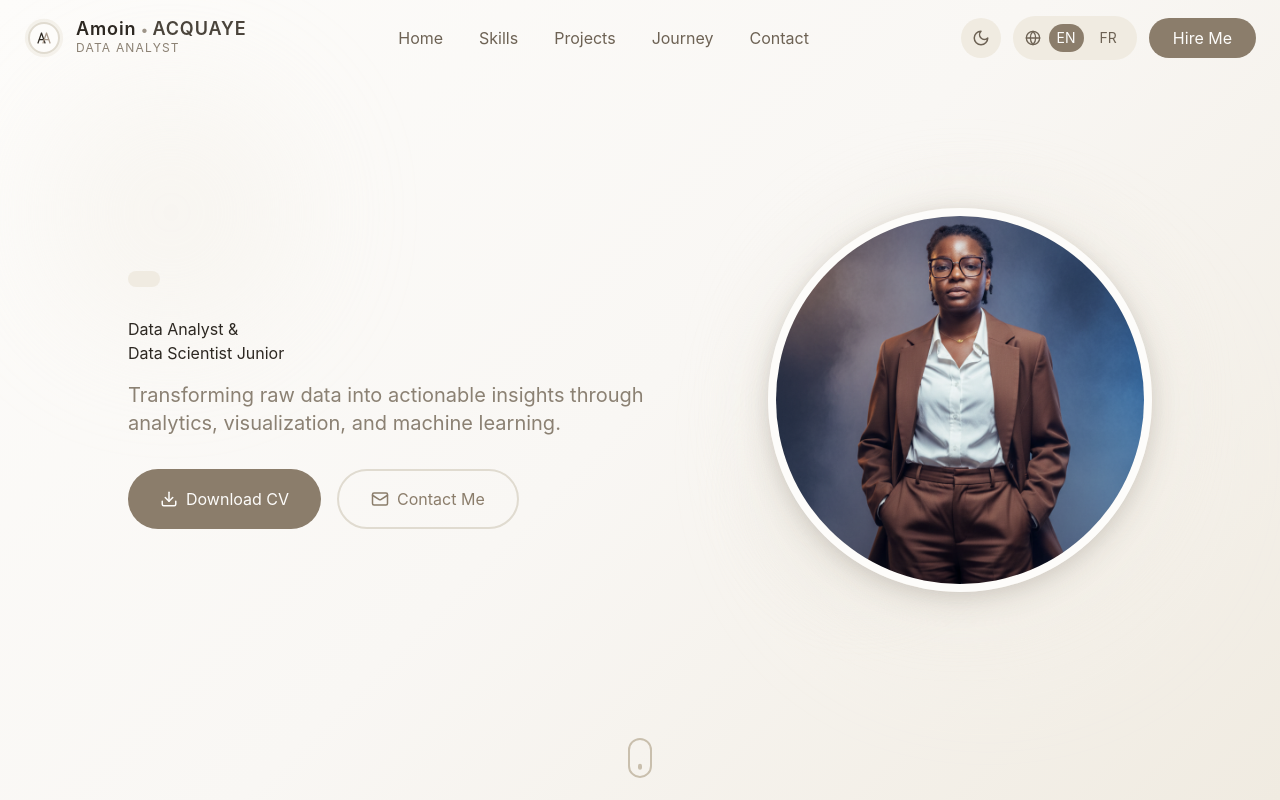
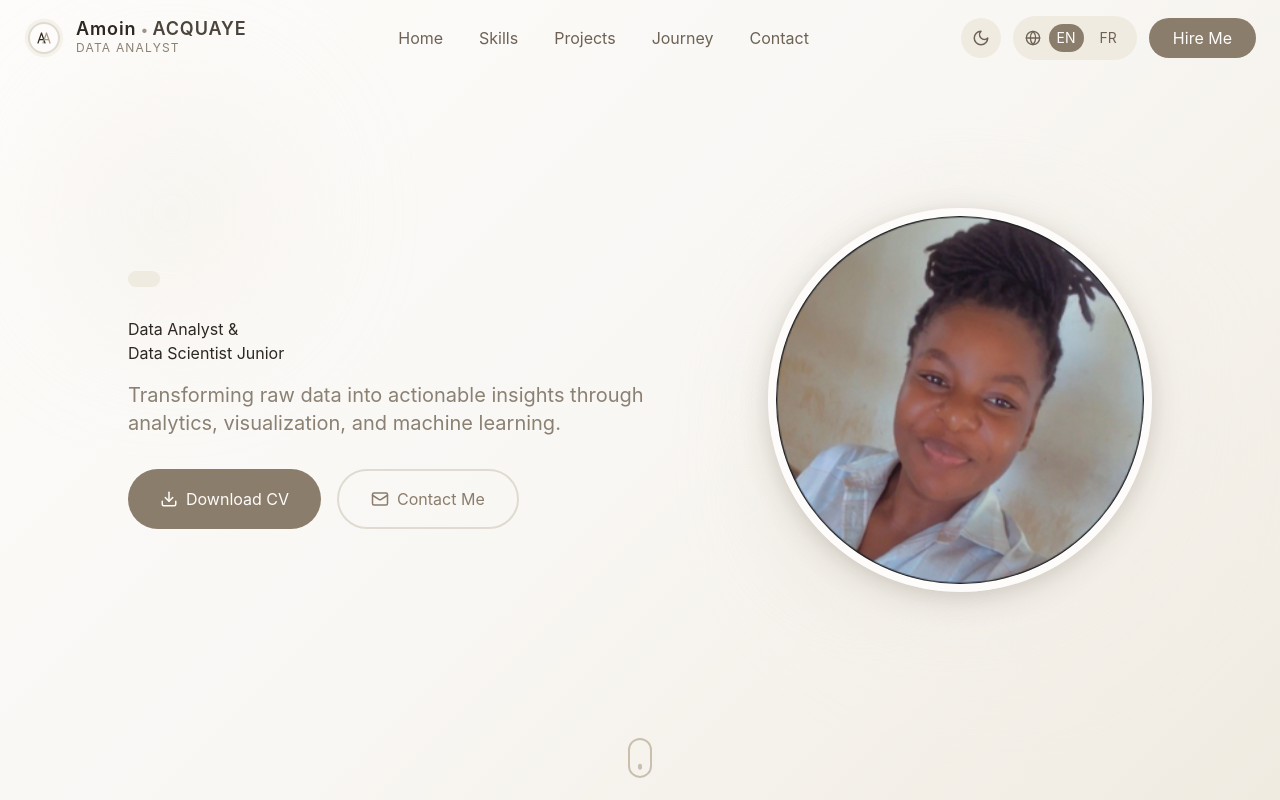
Before and after one commit to acqua6/mon-portfolio, a React (Vite) app in the folder Modern Data Analyst Portfolio(1)/: page / in a window 1280 px wide. Shown: the top 800 px of the page. Built offline with nearby package versions, Linux system fonts and the light colour scheme.

Commit message:
portfolio_deploiement

```diff
--- a/Modern Data Analyst Portfolio(1)/src/components/Hero.tsx
+++ b/Modern Data Analyst Portfolio(1)/src/components/Hero.tsx
@@ -149,7 +149,7 @@ export default function Hero() {
           >
             <div className="absolute inset-0 rounded-full blur-2xl transition-colors duration-500" style={{ background: 'var(--gradient-secondary)' }} />
             <ImageWithFallback
-              src="Gemini_Generated_Image_7o7xtu7o7xtu7o7x.png"
+              src="Screenshot 2025-11-14 at 09-04-33 (25) Amoin marie ange-estelle ACQUAYE LinkedIn.png"
               alt="Professional portrait"
               className="relative w-72 h-72 lg:w-96 lg:h-96 object-cover rounded-full shadow-2xl transition-all duration-500"
               style={{ borderWidth: '8px', borderColor: 'var(--bg-primary)', boxShadow: 'var(--shadow-lg)' }}
```
Also changed, not shown: Modern Data Analyst Portfolio(1)/Screenshot 2025-11-14 at 09-04-33 (25) Amoin marie ange-estelle ACQUAYE LinkedIn.png (added).
